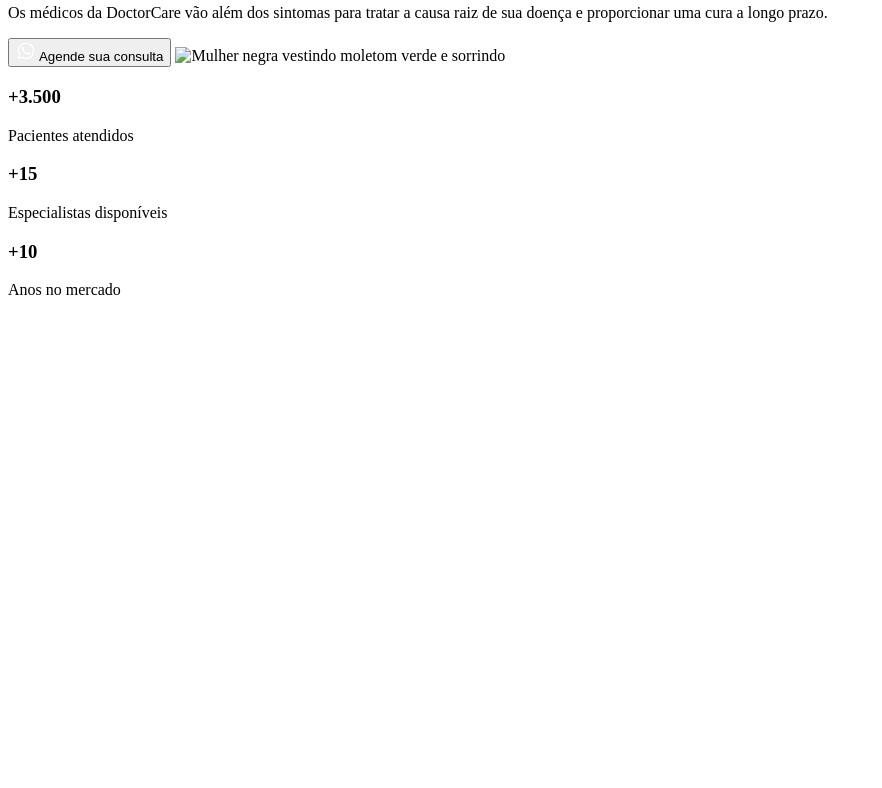
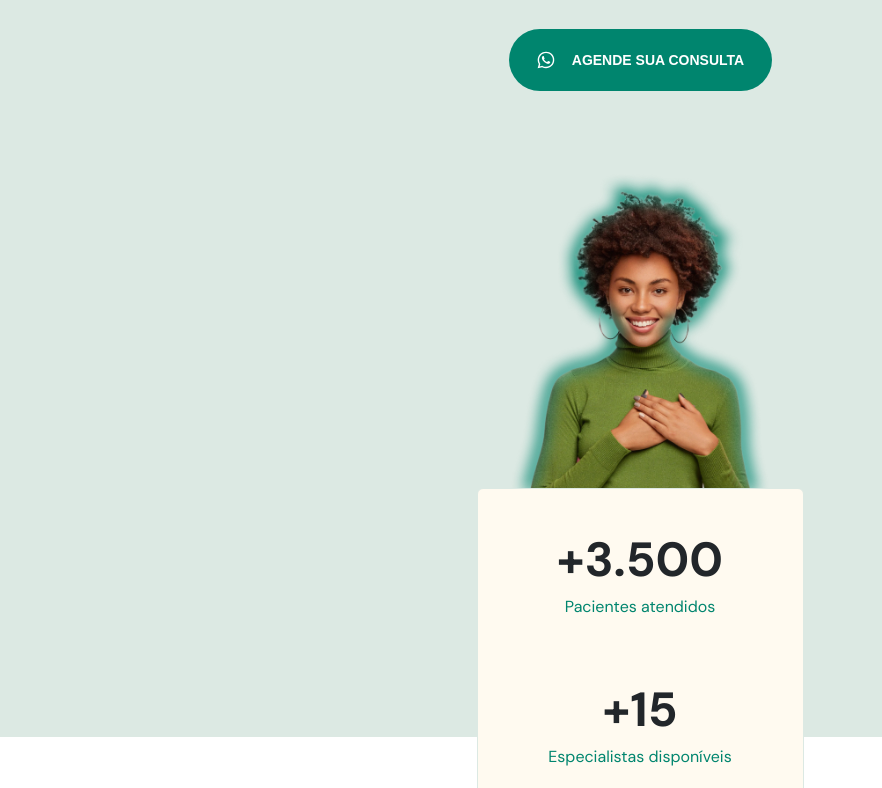
Before and after one commit to DalvanRR/NLW-2022, a plain HTML site: page index.html in a window 1280 px wide. Shown: the part 415-1203 px from the top of the page, without its empty margins (0-882 px from the left). Before the commit the page ends 800 px from the top, so only its background shows below. Drawn offline with Linux system fonts and the light colour scheme; the site is published under a folder, as on GitHub Pages, so addresses that start at the root find nothing.

Commit message:
fixing issues

```diff
--- a/index.html
+++ b/index.html
@@ -6,7 +6,7 @@
     <meta name="viewport" content="width=device-width, initial-scale=1.0" />
     <title>DoctorCare</title>
 
-    <link rel="stylesheet" href="/style.css" />
+    <link rel="stylesheet" href="./style.css" />
 
     <link rel="preconnect" href="https://fonts.googleapis.com" />
     <link rel="preconnect" href="https://fonts.gstatic.com" crossorigin />
@@ -136,7 +136,7 @@
             Agende sua consulta
         </button>
 
-        <img src="/assets/Foto.png" alt="Mulher negra vestindo moletom verde e sorrindo" />
+        <img src="./assets/Foto.png" alt="Mulher negra vestindo moletom verde e sorrindo" />
 
         <div class="stats">
             <div class="stat">
```
